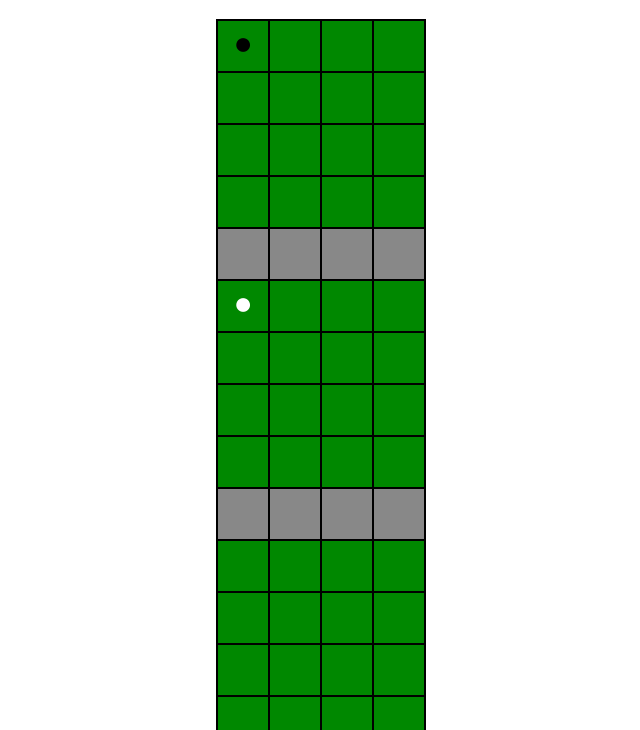
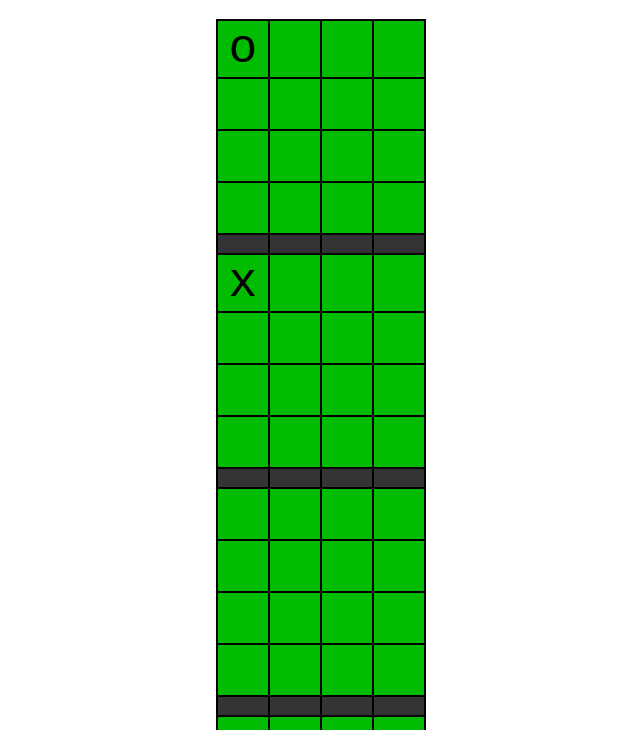
Before and after one commit to kimimimimi/FourCube, a plain HTML site: page index.html in a window 1280 px wide. Both pictures are taken after a click on the element 562 px from the left and 115 px from the top of the page. Shown: the part 70-800 px from the top of the page, without its empty margins (319-959 px from the left). Drawn offline with Linux system fonts and the light colour scheme.

Commit message:
色と文字を見やすくなるように変更
緑を薄く。白黒をoxに変更。

```diff
--- a/style.css
+++ b/style.css
@@ -12,32 +12,31 @@ div#board table {
 }
 
 div#board td {
-    background: #008800;
+    background: #00bb00;
     height: 3rem;
+    width: 3rem;
+    font-size: 3rem;
+    font-family: monospace;
+}
+
+div#board td.wall{
+    background: #333333;
+    height: 1rem;
     width: 3rem;
     font-size: 2rem;
     font-family: monospace;
 }
 
-div#board td.wall{
-    background: #888888;
-    height: 3rem;
-    width: 3rem;
-    font-size: 2rem;
-    font-family: monospace;
-}
-
-
 div#board .white::before {
-    content: "●";
+    content: "x";
 }
 
 div#board .black::before {
-    content: "●";
+    content: "o";
 }
 
 div#board .white {
-    color: white;
+    color: black;
 }
 
 div#board .black {
```
